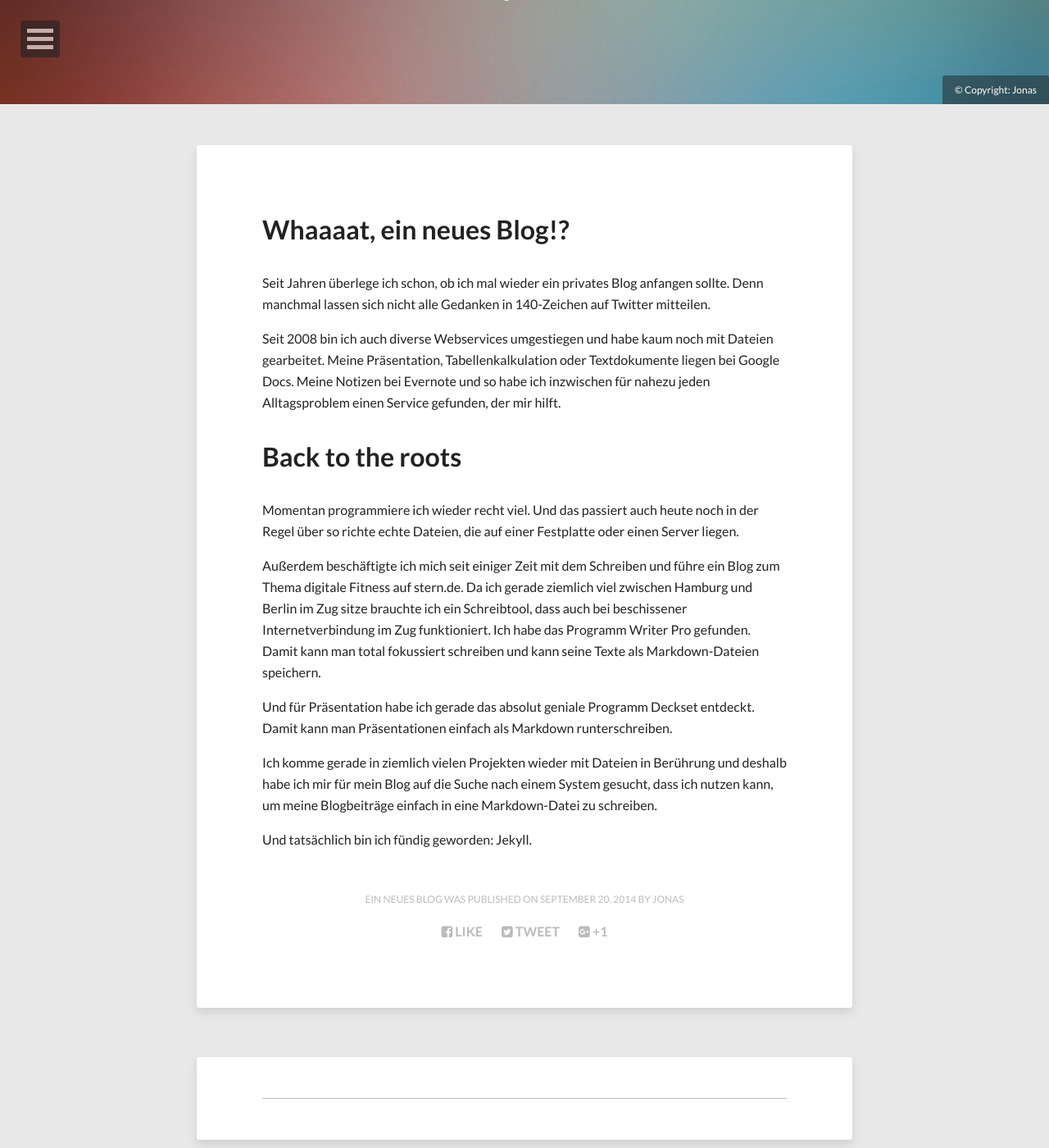
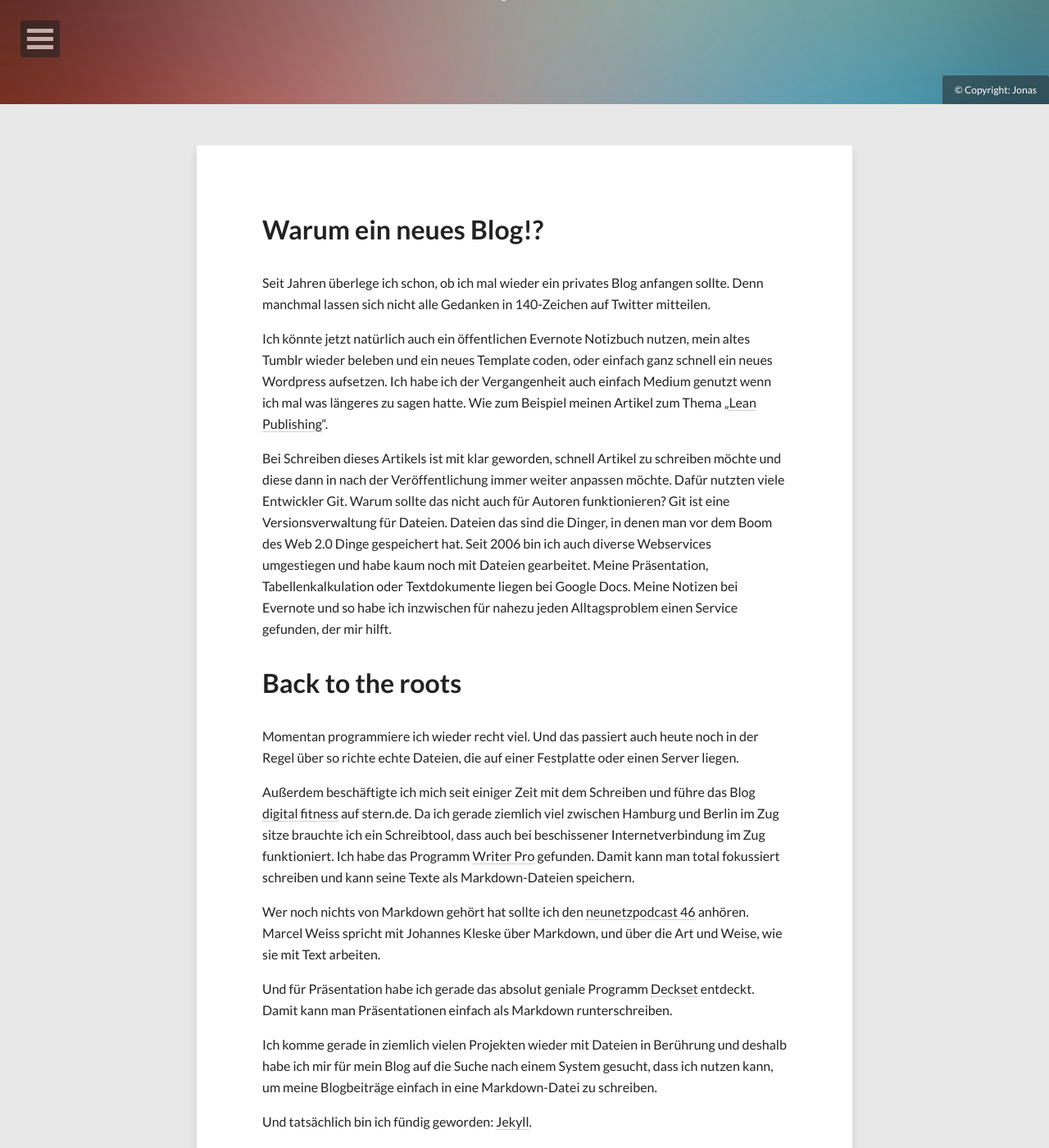
Before and after one commit to jonas28/jonas28.github.io, a Jekyll site: the page built from _posts/2014-09-20-erster-post.md, in a window 1280 px wide and 1400 px high, scrolled down 273 px. Shown: the whole window at 82% size. Built offline with Jekyll 4.4.1, drawn with Linux system fonts in a browser that asks for light colours; nearby versions of some CDN libraries; some of the changed text lies outside the part shown.

Commit message:
Blog #1: Überarbeitungen
Text überarbeitet und Links hinzugefügt.

```diff
--- a/_posts/2014-09-20-erster-post.md
+++ b/_posts/2014-09-20-erster-post.md
@@ -8,19 +8,31 @@ image:
 share: true
 ---
 
-# Whaaaat, ein neues Blog!?
+# Warum ein neues Blog!?
 Seit Jahren überlege ich schon, ob ich mal wieder ein privates Blog anfangen sollte. Denn manchmal lassen sich nicht alle Gedanken in 140-Zeichen auf Twitter mitteilen.
 
-Seit 2008 bin ich auch diverse Webservices umgestiegen und habe kaum noch mit Dateien gearbeitet. Meine Präsentation, Tabellenkalkulation oder Textdokumente liegen bei Google Docs. Meine Notizen bei Evernote und so habe ich inzwischen für nahezu jeden Alltagsproblem einen Service gefunden, der mir hilft.
+Ich könnte jetzt natürlich auch ein öffentlichen Evernote Notizbuch nutzen, mein altes Tumblr wieder beleben und ein neues Template coden, oder einfach ganz schnell ein neues Wordpress aufsetzen. Ich habe ich der Vergangenheit auch einfach Medium genutzt wenn ich mal was längeres zu sagen hatte. Wie zum Beispiel meinen Artikel zum Thema „[Lean Publishing](medium.com/@jonas28/b34102f4878a)“.
+
+Bei Schreiben dieses Artikels ist mit klar geworden, schnell Artikel zu schreiben möchte und diese dann in nach der Veröffentlichung immer weiter anpassen möchte.
+Dafür nutzten viele Entwickler Git. Warum sollte das nicht auch für Autoren funktionieren? Git ist eine Versionsverwaltung für Dateien. Dateien das sind die Dinger, in denen man vor dem Boom des Web 2.0 Dinge gespeichert hat. Seit 2006 bin ich auch diverse Webservices umgestiegen und habe kaum noch mit Dateien gearbeitet. Meine Präsentation, Tabellenkalkulation oder Textdokumente liegen bei Google Docs. Meine Notizen bei Evernote und so habe ich inzwischen für nahezu jeden Alltagsproblem einen Service gefunden, der mir hilft.
 
 # Back to the roots
 Momentan programmiere ich wieder recht viel. Und das passiert auch heute noch in der Regel über so richte echte Dateien, die auf einer Festplatte oder einen Server liegen.
 
-Außerdem beschäftigte ich mich seit einiger Zeit mit dem Schreiben und führe ein Blog zum Thema digitale Fitness auf stern.de.
-Da ich gerade ziemlich viel zwischen Hamburg und Berlin im Zug sitze brauchte ich ein Schreibtool, dass auch bei beschissener Internetverbindung im Zug funktioniert. Ich habe das Programm Writer Pro gefunden. Damit kann man total fokussiert schreiben und kann seine Texte als Markdown-Dateien speichern.
+Außerdem beschäftigte ich mich seit einiger Zeit mit dem Schreiben und führe das Blog [digital fitness](blogs.stern.de/digitalfitness/) auf stern.de.
+Da ich gerade ziemlich viel zwischen Hamburg und Berlin im Zug sitze brauchte ich ein Schreibtool, dass auch bei beschissener Internetverbindung im Zug funktioniert. Ich habe das Programm [Writer Pro](http://writer.pro/) gefunden. Damit kann man total fokussiert schreiben und kann seine Texte als Markdown-Dateien speichern.
 
-Und für Präsentation habe ich gerade das absolut geniale Programm Deckset entdeckt. Damit kann man Präsentationen einfach als Markdown runterschreiben.
+Wer noch nichts von Markdown gehört hat sollte ich den [neunetzpodcast 46](http://www.neunetz.com/2014/08/29/neunetzcast-46-markdown-galore/)
+ anhören. Marcel Weiss spricht mit Johannes Kleske über Markdown, und über die Art und Weise, wie sie mit Text arbeiten.
+
+Und für Präsentation habe ich gerade das absolut geniale Programm [Deckset](http://decksetapp.com/) entdeckt. Damit kann man Präsentationen einfach als Markdown runterschreiben.
 
 Ich komme gerade in ziemlich vielen Projekten wieder mit Dateien in Berührung und deshalb habe ich mir für mein Blog auf die Suche nach einem System gesucht, dass ich nutzen kann, um meine Blogbeiträge einfach in eine Markdown-Datei zu schreiben.
 
-Und tatsächlich bin ich fündig geworden: Jekyll.
+Und tatsächlich bin ich fündig geworden: [Jekyll](http://jekyllrb.com/).
+
+
+# Der seltsame Fall des Dr. Jekyll und Mr. Hyde
+Es ist wirklich seltsam, Jekyll  vereint wirklich alles was mich momentan interessiert.:
+- Man braucht keine Datenbank und kann die Artikel einfach als Markdown-Datei schreiben.
+- Man kann die notwendigen Dateien auf Github hosten: http://jonas28.github.io.
```
Also changed, not shown: other parts of _posts/2014-09-20-erster-post.md (+1 -1 lines).
